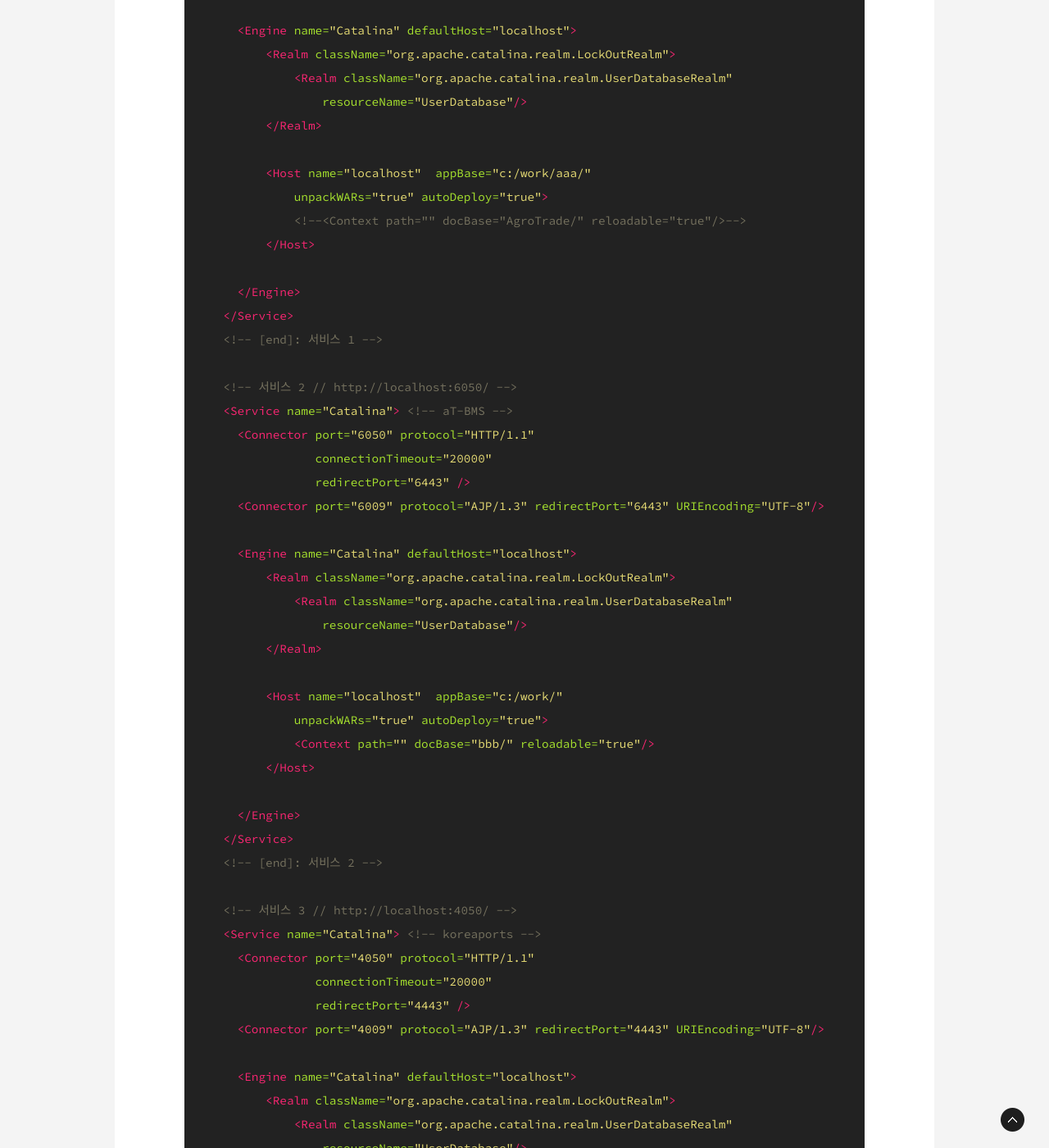
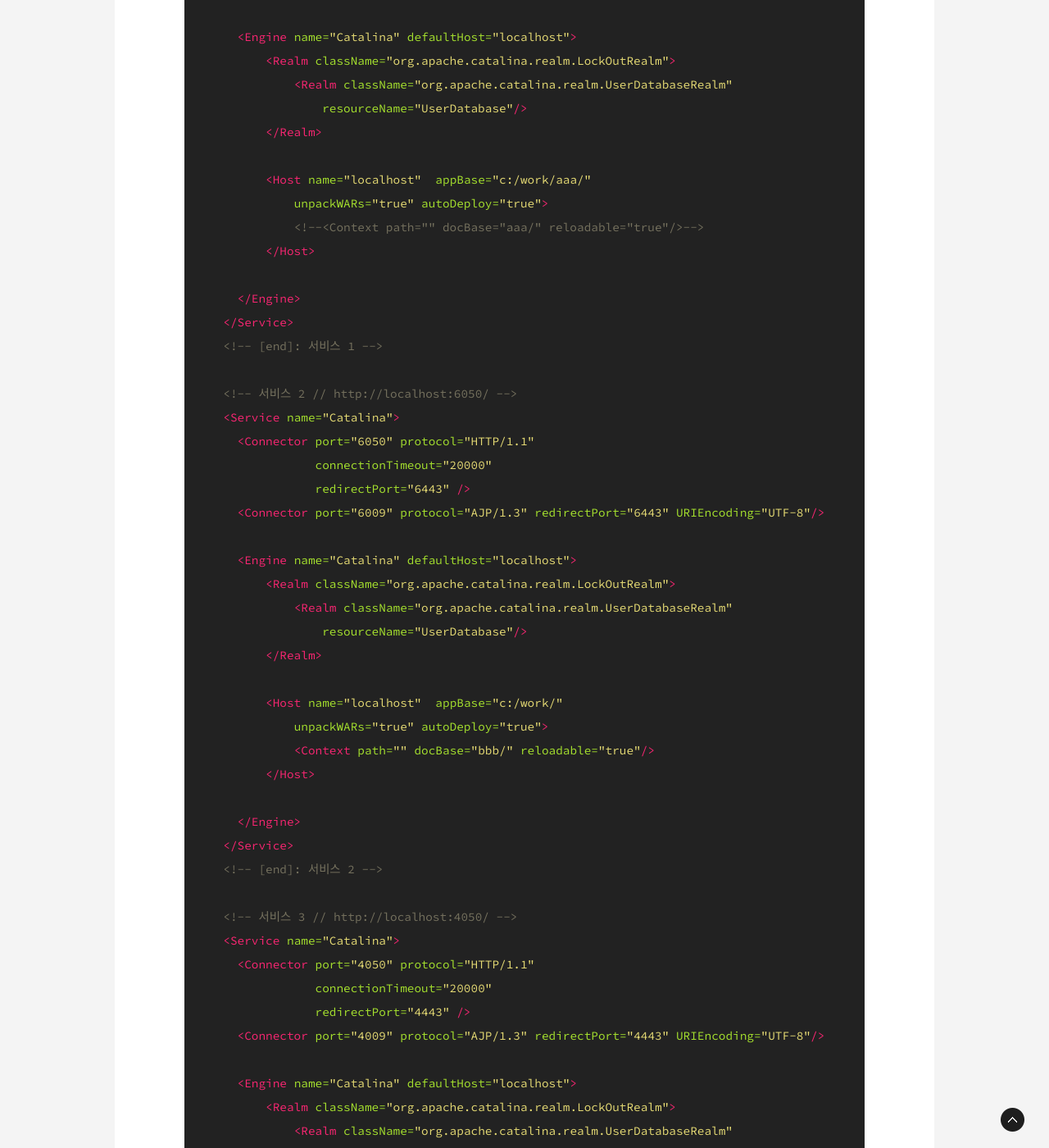
Before and after one commit to gutmate/gutmate.github.com, a Jekyll site: the page built from _posts/2017-04-13-tomcat-multi.md, in a window 1280 px wide and 1400 px high, scrolled down 1505 px. Shown: the whole window at 82% size. Built offline with Jekyll 4.4.1, drawn with Linux system fonts in a browser that asks for light colours; some web fonts are replaced; comment, search, counter and statistics services are not loaded; some of the changed text lies outside the part shown.

Commit message:
Update tomcat-multi post

```diff
--- a/_posts/2017-04-13-tomcat-multi.md
+++ b/_posts/2017-04-13-tomcat-multi.md
@@ -51,7 +51,7 @@
 
         <Host name="localhost"  appBase="c:/work/aaa/"
             unpackWARs="true" autoDeploy="true">
-            <!--<Context path="" docBase="AgroTrade/" reloadable="true"/>-->
+            <!--<Context path="" docBase="aaa/" reloadable="true"/>-->
         </Host>
 
     </Engine>
@@ -59,7 +59,7 @@
   <!-- [end]: 서비스 1 -->
 
   <!-- 서비스 2 // http://localhost:6050/ -->
-  <Service name="Catalina"> <!-- aT-BMS -->
+  <Service name="Catalina">
     <Connector port="6050" protocol="HTTP/1.1"
                connectionTimeout="20000"
                redirectPort="6443" />
@@ -81,7 +81,7 @@
   <!-- [end]: 서비스 2 -->
 
   <!-- 서비스 3 // http://localhost:4050/ -->
-  <Service name="Catalina"> <!-- koreaports -->
+  <Service name="Catalina">
     <Connector port="4050" protocol="HTTP/1.1"
                connectionTimeout="20000"
                redirectPort="4443" />
@@ -111,14 +111,12 @@
 * `<Host appBase="{path}">` 에 해당 서버의 폴더경로를 설정한다. `<Context>` 를 사용할 경우 `<Context codBase="{path}">` 에 해당 서버의 폴더경로를 설정한다.
 (`<Context>` 를 지정하지 않을 경우 default 값으로 ROOT가 지정이 되어 하위에 ROOT폴더가 필요한 것으로 보인다.)
 
-* 위의 서비스1 부분 처럼 `<Context />` 부분을 만들지 않고 `<Host>` 에서 바로 경로를 설정 했다면 ROOT 폴더가 있어야 가능하다.
-
+* 위의 서비스1 부분 처럼 `<Context />` 부분을 만들지 않고 `<Host>` 에서 바로 경로를 설정 했다면 ROOT 폴더가 있어야 가능하다. <br /><br />
 `/work/aaa/ROOT/index.html` <br />
 `/work/bbb/index.html` <br />
 `/work/ccc/index.html` <br />
 
-* 위와 같이 설정 했을 경우에는 아래처럽 접속 하면 된다.
-
+* 위와 같이 설정 했을 경우에는 아래처럽 접속 하면 된다. <br /><br />
 `http://localhost:4050/` <br />
 `http://localhost:5050/` <br />
 `http://localhost:6050/` <br />
@@ -189,14 +187,12 @@
 
 * `<Service><Connector port="80">` 의 port를 80으로 설정한다.
 
-* 위의 서비스1 부분 처럼 `<Context />` 부분을 만들지 않고 `<Host>` 에서 바로 경로를 설정 했다면 ROOT 폴더가 있어야 가능하다.
-
+* 위의 서비스1 부분 처럼 `<Context />` 부분을 만들지 않고 `<Host>` 에서 바로 경로를 설정 했다면 ROOT 폴더가 있어야 가능하다. <br /><br />
 `/work/aaa/ROOT/index.html` <br />
 `/work/bbb/index.html` <br />
-`/work/ccc/index.html` <br />
+`/work/ccc/index.html`
 
-* 위와 같이 설정 했을 경우에는 아래처럽 접속 하면 된다.
-
+* 위와 같이 설정 했을 경우에는 아래처럽 접속 하면 된다. <br /><br />
 `http://www.aaa.com/` <br />
 `http://www.bbb.com/` <br />
 `http://www.ccc.com/` <br />
```
Also changed, not shown: other parts of _posts/2017-04-13-tomcat-multi.md (+3 -3 lines).
